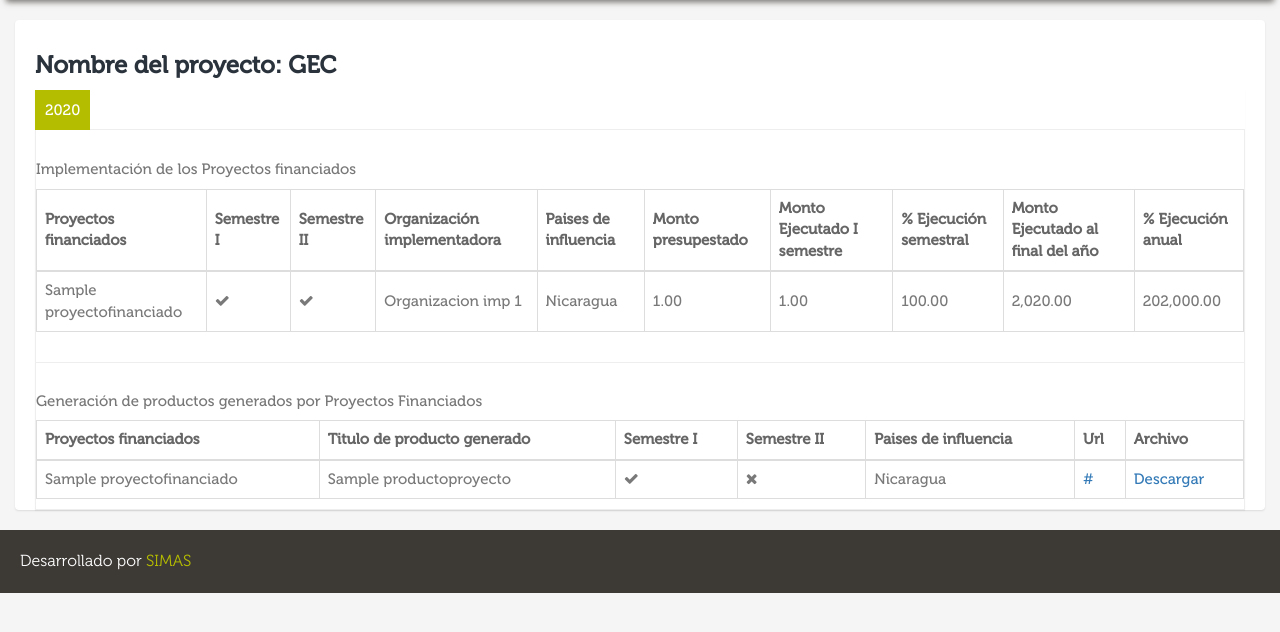
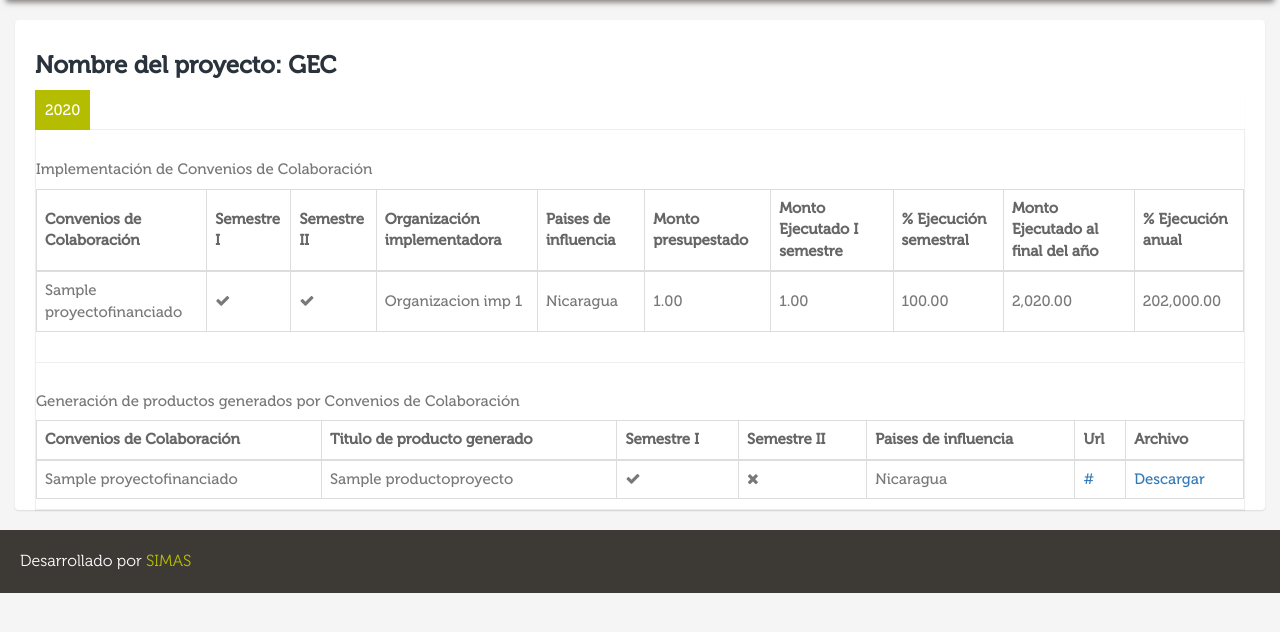
Before and after one commit to ErickMurillo/gec_rikolto, a Django app: page /proyectos-financiados/informe/1/ in a window 1280 px wide. Shown: the part 60-692 px from the top of the page. Run offline with Django 3.2, Linux system fonts and the light colour scheme; a user stored in the database is signed in; data comes from the database, SQL or seed files in the repository; tables that the repository leaves empty hold one stand-in row (values such as "Sample post"); parts of the project's set-up code (start-up, migrations or seed data) failed here and were passed over; some libraries are stand-ins or nearby versions; some web fonts are replaced.

Commit message:
cambio label proyecto financiados

```diff
--- a/templates/proyectos_financiados/informe.html
+++ b/templates/proyectos_financiados/informe.html
@@ -26,10 +26,10 @@
                         <div class="table-responsive" id="">
                           <br>
                             <table class="table table-bordered">
-                              <caption>Implementación de los Proyectos financiados</caption>
+                              <caption>Implementación de Convenios de Colaboración</caption>
                                 <thead>
                                     <tr>
-                                        <th scope="col">Proyectos financiados</th>
+                                        <th scope="col">Convenios de Colaboración</th>
                                         <th scope="col">Semestre I</th>
                                         <th scope="col">Semestre II</th>
                                         <th scope="col">Organización implementadora</th>
@@ -62,10 +62,10 @@
                         <hr>
                         <div class="table-responsive">
                           <table class="table table-bordered">
-                            <caption>Generación de productos generados por Proyectos Financiados</caption>
+                            <caption>Generación de productos generados por Convenios de Colaboración</caption>
                               <thead>
                                   <tr>
-                                      <th scope="col">Proyectos financiados</th>
+                                      <th scope="col">Convenios de Colaboración</th>
                                       <th scope="col">Titulo de producto generado</th>
                                       <th scope="col">Semestre I</th>
                                       <th scope="col">Semestre II</th>
--- a/templates/proyectos_financiados/plan.html
+++ b/templates/proyectos_financiados/plan.html
@@ -26,7 +26,7 @@
                             <table class="table table-bordered">
                                 <thead>
                                     <tr>
-                                        <th scope="col">Proyectos financiados</th>
+                                        <th scope="col">Convenios de Colaboración</th>
                                         <th scope="col">Semestre I</th>
                                         <th scope="col">Semestre II</th>
                                         <th scope="col">Organización implementadora</th>
```
